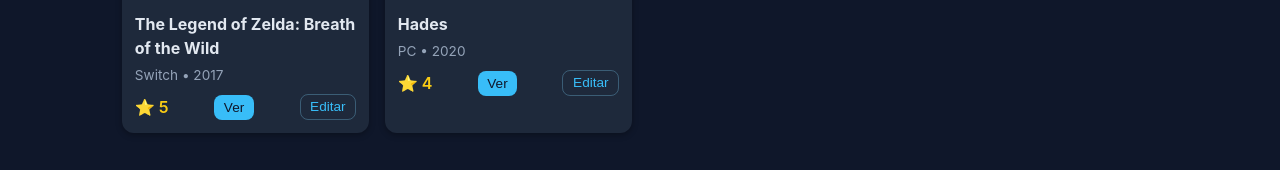
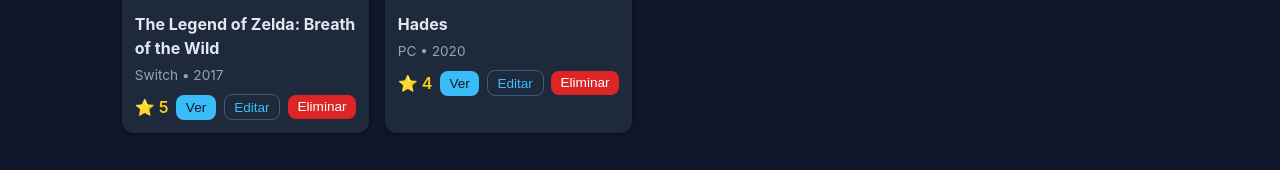
Before and after one commit to D4vidCz/gametracker-front, a React (Vite) app in the folder front-PageJC/: page / in a window 1280 px wide. Shown: the part 329-499 px from the top of the page. Built offline with nearby package versions, Linux system fonts and the light colour scheme.

Commit message:
CRUD_COMPLETE_FRONT
implement edit, delete game page and form integration

```diff
--- a/front-PageJC/src/App.jsx
+++ b/front-PageJC/src/App.jsx
@@ -4,14 +4,16 @@
 import Library from './pages/Library';
 import GameDetail from './pages/GameDetail';
 import AddGame from './pages/AddGame';
+import EditGame from './pages/EditGame'; // 👈 nuevo import
 import { fetchGames } from './api/games';
+
 function App() {
   const [games, setGames] = useState([]);
   const [loadingGames, setLoadingGames] = useState(true);
 
   useEffect(() => {
     fetchGames()
-      .then(g => setGames(g))
+      .then(g => setGames(g || []))
       .catch(() => setGames([]))
       .finally(() => setLoadingGames(false));
   }, []);
@@ -25,7 +27,7 @@
             <Route path="/" element={<Library games={games} loading={loadingGames} setGames={setGames} />} />
             <Route path="/games/:id" element={<GameDetail />} />
             <Route path="/add" element={<AddGame setGames={setGames} />} />
-            {/* más rutas: /edit/:id, /stats */}
+            <Route path="/edit/:id" element={<EditGame games={games} setGames={setGames} />} /> {/* 👈 NUEVA RUTA */}
           </Routes>
         </main>
       </div>
--- a/front-PageJC/src/components/GameCard.jsx
+++ b/front-PageJC/src/components/GameCard.jsx
@@ -1,34 +1,35 @@
 import { Link } from 'react-router-dom';
 
-export default function GameCard({ game }) {
+export default function GameCard({ game, onDelete }) {
   const cover = game?.coverUrl;
-  const hasHttp = typeof cover === 'string' && (cover.startsWith('http://') || cover.startsWith('https://'));
+  const coverSrc = (typeof cover === 'string' && (cover.startsWith('http') || cover.startsWith('/')))
+    ? cover
+    : '/placeholder.png';
+
+  function handleDelete() {
+    if (window.confirm(`¿Eliminar "${game.title}" de tu biblioteca?`)) {
+      onDelete?.(game.id);
+    }
+  }
 
   return (
     <article className="game-card">
-      {hasHttp ? (
-        <img src={cover} alt={`${game.title} cover`} className="game-cover" />
-      ) : (
-        <div className="game-cover placeholder">
-          {/* Placeholder SVG sencillo */}
-          <svg width="100%" height="100%" viewBox="0 0 400 200" preserveAspectRatio="xMidYMid slice" xmlns="http://www.w3.org/2000/svg">
-            <rect width="100%" height="100%" fill="#020617" />
-            <g fill="#1e293b" />
-            <text x="50%" y="50%" dy="8" fill="#7dd3fc" fontSize="20" fontFamily="Arial, sans-serif" textAnchor="middle">No image</text>
-            <text x="50%" y="65%" dy="8" fill="#94a3b8" fontSize="12" fontFamily="Arial, sans-serif" textAnchor="middle">{game?.platform || ''}</text>
-          </svg>
-        </div>
-      )}
-
+      <img src={coverSrc} alt={`${game.title} cover`} className="game-cover" />
       <div className="game-info">
         <h3>{game.title}</h3>
         <p className="meta">{game.platform} • {game.releaseDate?.slice(0,4) || '—'}</p>
+
         <div className="card-actions">
           <span className="score">⭐ {game.score ?? 0}</span>
           <Link to={`/games/${game.id}`}>
             <button className="btn small">Ver</button>
           </Link>
-          <button className="btn small ghost">Editar</button>
+
+          <Link to={`/edit/${game.id}`}>
+            <button className="btn small ghost">Editar</button>
+          </Link>
+
+          <button className="btn small danger" onClick={handleDelete}>Eliminar</button>
         </div>
       </div>
     </article>
--- a/front-PageJC/src/components/GameForm.jsx
+++ b/front-PageJC/src/components/GameForm.jsx
@@ -30,15 +30,15 @@
     }
 
     const newGame = {
-      id: uuidv4(),
+      id: initial?.id || uuidv4(),
       title: title.trim(),
       platform: platform.trim(),
       coverUrl: coverUrl.trim() || null,
       releaseDate: releaseDate || null,
-      genres: [],
+      genres: initial?.genres || [],
       hoursPlayed: Number(hoursPlayed),
       score: Number(score),
-      createdAt: new Date().toISOString()
+      createdAt: initial?.createdAt || new Date().toISOString()
     };
 
     console.log('[GameForm] newGame prepared:', newGame);
--- /dev/null
+++ b/front-PageJC/src/pages/EditGame.jsx
@@ -0,0 +1,34 @@
+import React from 'react';
+import { useNavigate, useParams } from 'react-router-dom';
+import GameForm from '../components/GameForm';
+
+export default function EditGame({ games = [], setGames }) {
+  const { id } = useParams();
+  const navigate = useNavigate();
+
+  // Buscar el juego con ese id
+  const gameToEdit = games.find(g => g.id === id);
+
+  if (!gameToEdit) {
+    return (
+      <section className="container" style={{ paddingTop: '1rem' }}>
+        <h2>Editar juego</h2>
+        <p className="muted">Juego no encontrado o datos aún cargando...</p>
+      </section>
+    );
+  }
+
+  function handleUpdate(updatedGame) {
+    setGames(prev =>
+      prev.map(g => (g.id === updatedGame.id ? updatedGame : g))
+    );
+    navigate('/');
+  }
+
+  return (
+    <section className="container" style={{ paddingTop: '1rem' }}>
+      <h2>Editando: {gameToEdit.title}</h2>
+      <GameForm onSubmit={handleUpdate} initial={gameToEdit} />
+    </section>
+  );
+}
--- a/front-PageJC/src/pages/Library.jsx
+++ b/front-PageJC/src/pages/Library.jsx
@@ -55,7 +55,17 @@
         <p className="muted">No hay juegos registrados aún.</p>
       ) : (
         <div className="grid">
-          {games.map(g => <GameCard key={g.id} game={g} />)}
+          {games.map(g => (
+            <GameCard
+              key={g.id}
+              game={g}
+              onDelete={(id) => {
+                if (typeof propSetGames === 'function') {
+                  propSetGames(prev => prev.filter(game => game.id !== id));
+                }
+              }}
+            />
+          ))}
         </div>
       )}
 
--- a/front-PageJC/src/styles/global.css
+++ b/front-PageJC/src/styles/global.css
@@ -189,3 +189,12 @@
 ::-webkit-scrollbar-thumb:hover {
   background: var(--accent);
 }
+
+.btn.danger {
+  background-color: #dc2626;
+  color: white;
+  border: none;
+}
+.btn.danger:hover {
+  background-color: #b91c1c;
+}
```
